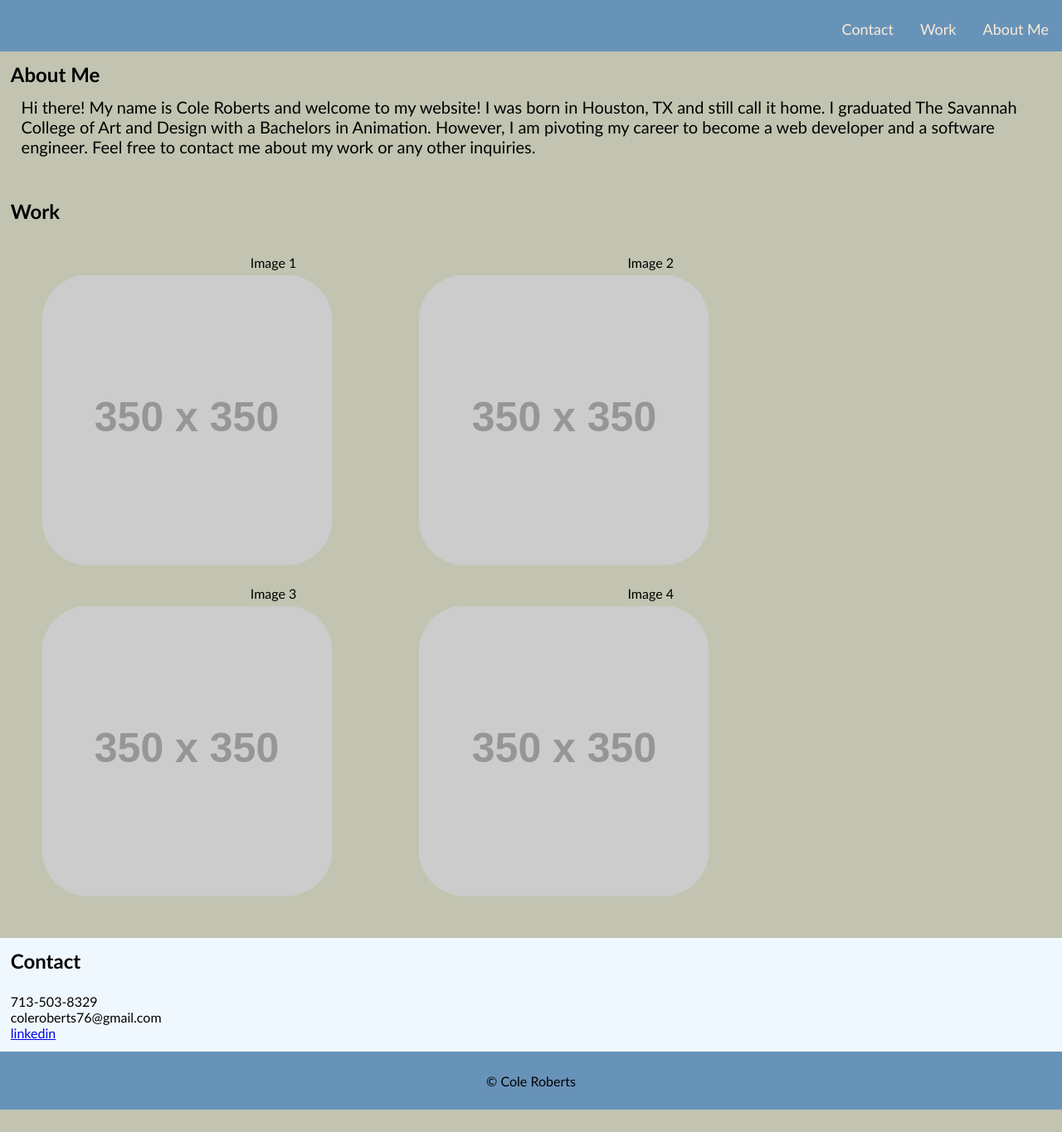
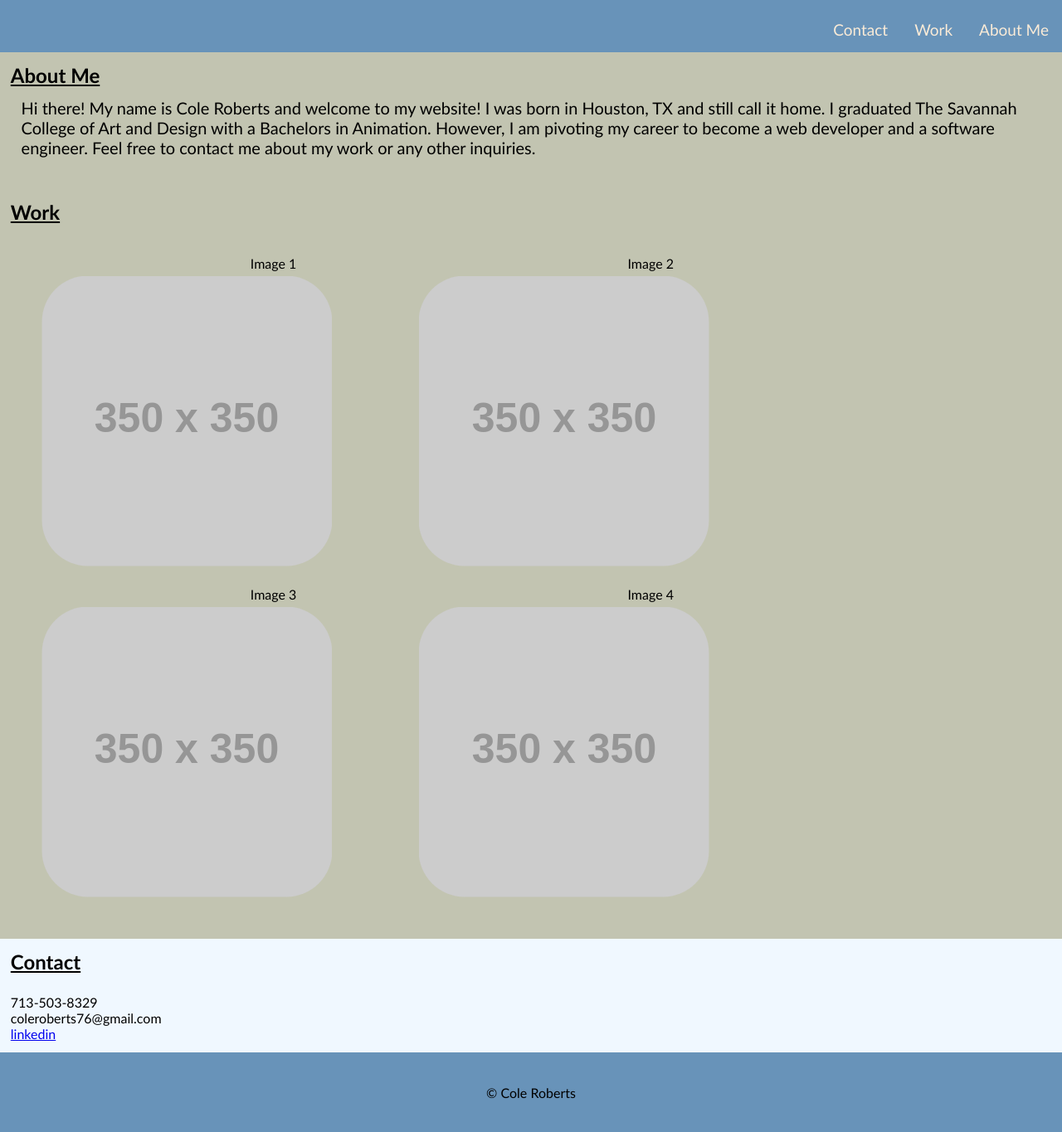
Before and after one commit to LemonDropping/portfolio-page, a plain HTML site: page index.html in a window 1280 px wide. Shown: the part 159-1524 px from the top of the page at 83% size. Before the commit the page ends 1497 px from the top, so only its background shows below. Drawn offline with Linux system fonts and the light colour scheme; placeholder pictures from the web are drawn by us.

Commit message:
updated readme file and finalized styling properties in style.css

```diff
--- a/assets/style.css
+++ b/assets/style.css
@@ -16,11 +16,14 @@ h1 {
 
 h2 {
     padding: 1%;
+    font-size: 24px;
+    text-decoration: underline;
 }
 
 div.about {
     padding-bottom: 3%;
     padding-left: 2%;
+    padding-right: 2%;
     font-size: 20px;
 }
 
@@ -45,7 +48,7 @@ img.profile-img {
     text-align: center;
     padding: 16px 16px;
     text-decoration: none;
-    font-size: 18px;
+    font-size: 19px;
 }
 
 .topnav a:hover {
@@ -79,6 +82,6 @@ div.contact {
 
 footer {
     background-color:  rgb(104, 147, 185);
-    padding: 2%;
+    padding: 3%;
     text-align: center;
 }
```
Also changed, not shown: 1 other file.
